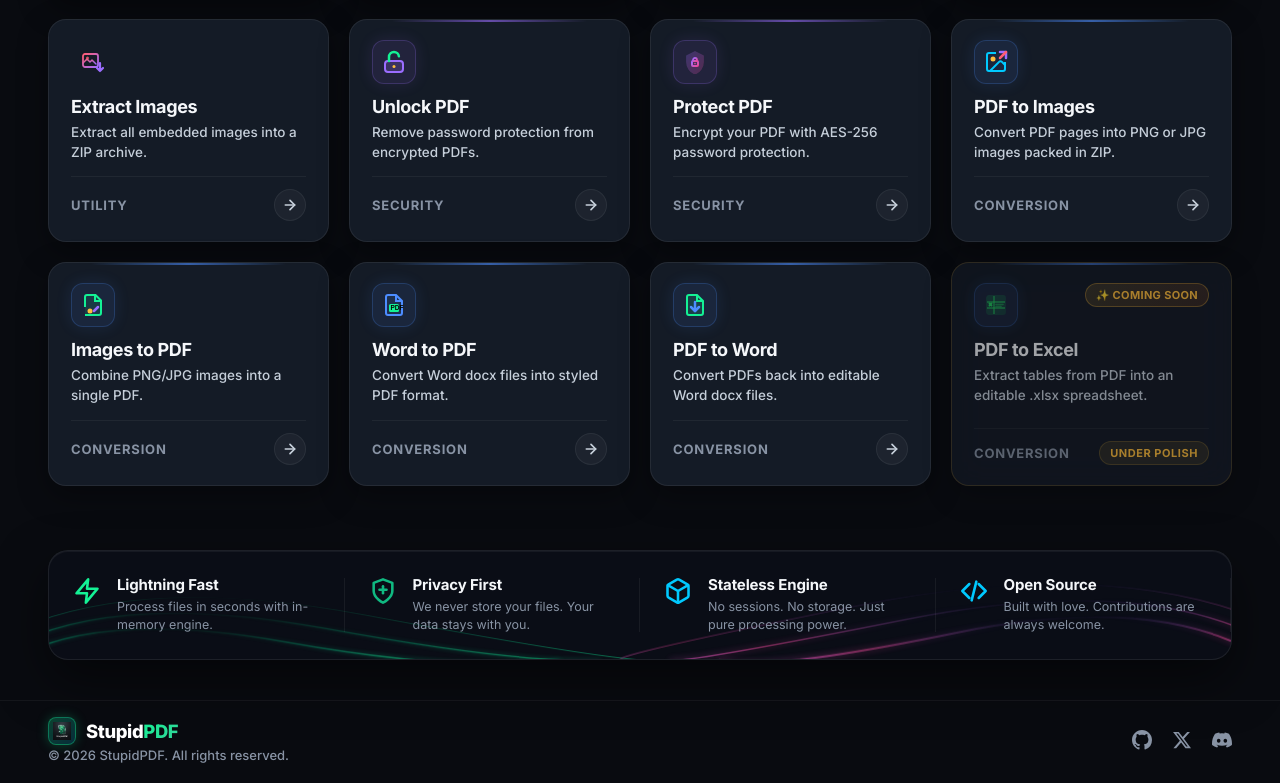
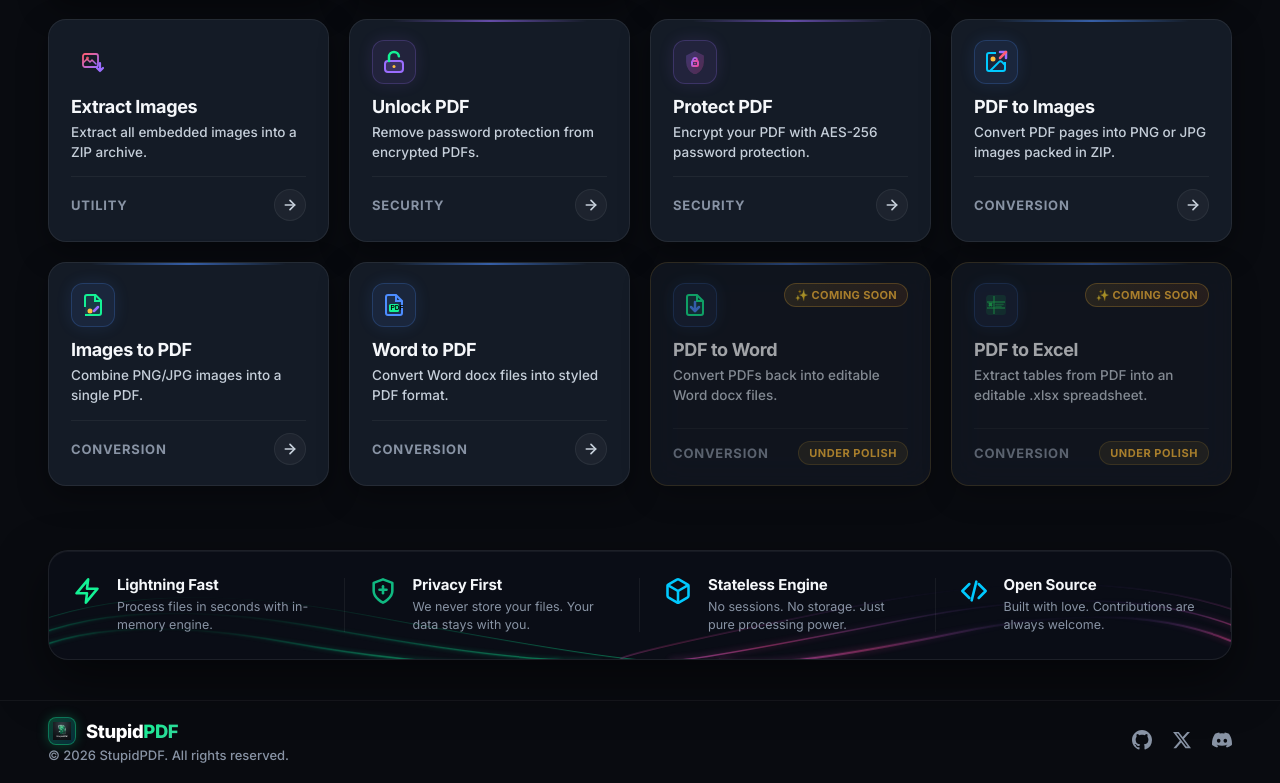
Before and after one commit to Amankhan55/stupid-pdf, a React (Vite) app in the folder frontend/: page / in a window 1280 px wide. Shown: the part 1784-2567 px from the top of the page. Built offline with nearby package versions, Linux system fonts and the light colour scheme; no server answers.

Commit message:
fix: disable PDF to Word feature as Coming Soon
- Flagged pdf-to-word as comingSoon across Sidebar, HomePage, and ToolPage.
- Disabled card clicks, sidebar menu navigation, and submit action for PDF to Word.

```diff
--- a/frontend/src/components/HomePage.jsx
+++ b/frontend/src/components/HomePage.jsx
@@ -359,7 +359,7 @@ export default function HomePage({ onSelect }) {
           {filteredTools.map((tool) => {
             const Icon = tool.icon;
             const category = getToolCategory(tool.id);
-            const isSoon = tool.comingSoon || ["annotate-pdf", "pdf-to-excel"].includes(tool.id);
+            const isSoon = tool.comingSoon || ["annotate-pdf", "pdf-to-excel", "pdf-to-word"].includes(tool.id);
 
             return (
               <div
--- a/frontend/src/components/Sidebar.jsx
+++ b/frontend/src/components/Sidebar.jsx
@@ -68,7 +68,7 @@ const CONVERSION_TOOLS = [
   { id: "pdf-to-images",   icon: PdfToImageIcon,   label: "PDF to Images" },
   { id: "images-to-pdf",   icon: ImageToPdfIcon,   label: "Images to PDF" },
   { id: "word-to-pdf",     icon: WordToPdfIcon,    label: "Word to PDF" },
-  { id: "pdf-to-word",     icon: PdfToWordIcon,    label: "PDF to Word" },
+  { id: "pdf-to-word",     icon: PdfToWordIcon,    label: "PDF to Word", comingSoon: true },
   { id: "pdf-to-excel",    icon: ExcelIcon,        label: "PDF to Excel", comingSoon: true },
 ];
 
--- a/frontend/src/components/ToolPage.jsx
+++ b/frontend/src/components/ToolPage.jsx
@@ -720,7 +720,7 @@ const TOOL_META = {
   "pdf-to-images":    { icon: PdfToImageIcon,    title: "PDF to Images",       desc: "Convert PDF pages into PNG or JPG images packed into a ZIP.",                                        tag: "Convert" },
   "images-to-pdf":    { icon: ImageToPdfIcon,    title: "Images to PDF",       desc: "Convert a list of images into a single combined PDF document.",                                      tag: "Convert" },
   "word-to-pdf":      { icon: WordToPdfIcon,     title: "Word to PDF",         desc: "Convert Microsoft Word .docx documents into PDF format.",                                            tag: "Convert" },
-  "pdf-to-word":      { icon: PdfToWordIcon,     title: "PDF to Word",         desc: "Convert PDF documents back into editable Word .docx files.",                                        tag: "Convert" },
+  "pdf-to-word":      { icon: PdfToWordIcon,     title: "PDF to Word",         desc: "Convert PDF documents back into editable Word .docx files.",                                        tag: "Convert", comingSoon: true },
   "unlock-pdf":       { icon: UnlockIcon,        title: "Unlock PDF",          desc: "Remove password protection from a locked PDF.",                                                      tag: "Security" },
   "protect-pdf":      { icon: ProtectIcon,       title: "Protect PDF",         desc: "Encrypt your PDF with AES-256 password protection to keep it secure.",                              tag: "Security" },
   "add-watermark":    { icon: WatermarkIcon,     title: "Add Watermark",       desc: "Overlay a custom text watermark on every page of your PDF.",                                        tag: "Editing" },
```
